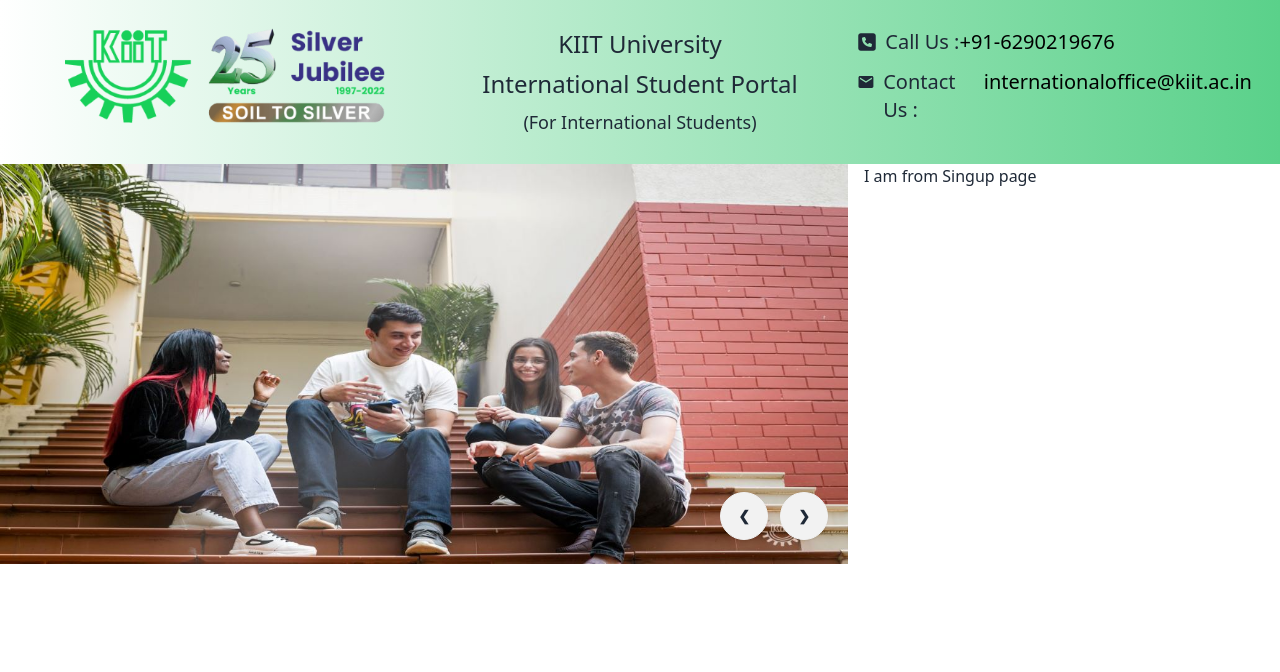
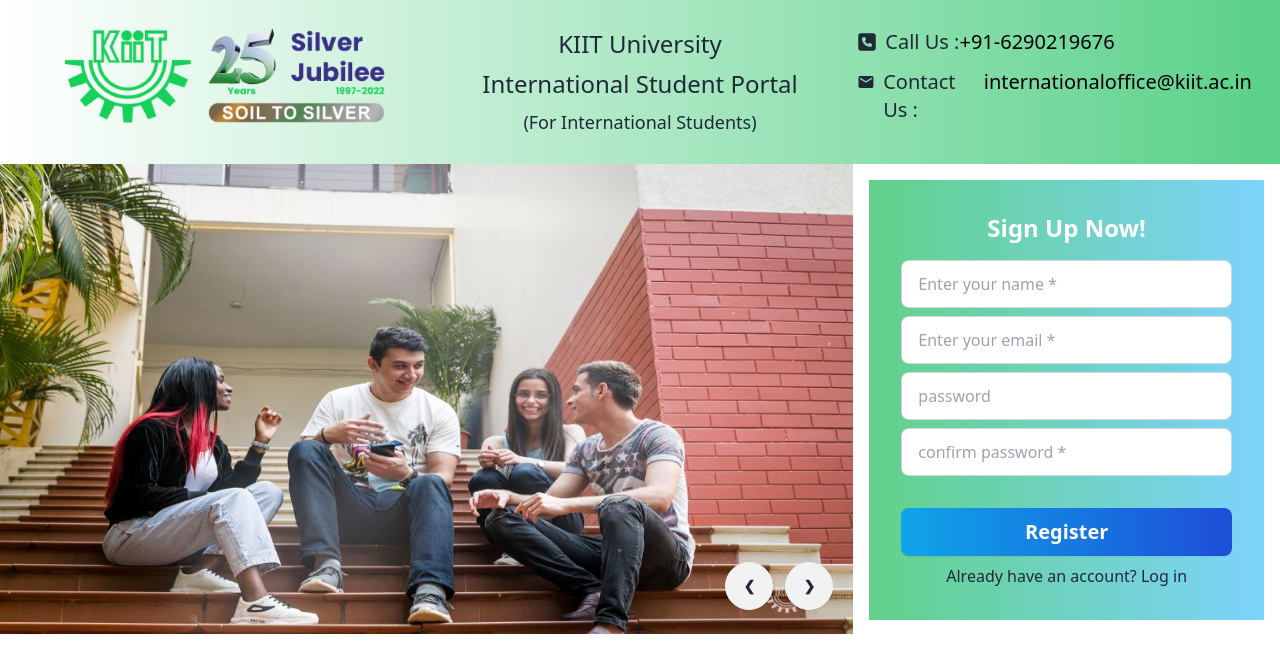
Before and after one commit to aminulrony2024/KIIT-INTERNATIONAL-STUDENT-PORTAL, a React (Vite) app: page /signup in a window 1280 px wide. Shown: the top 672 px of the page. Built offline with nearby package versions, Linux system fonts and the light colour scheme.

Commit message:
banner completed and sign up page designed

```diff
--- a/src/Layout/Main/Main.jsx
+++ b/src/Layout/Main/Main.jsx
@@ -6,7 +6,7 @@
     <div>
       <Header></Header>
       <div className="container mx-auto">
-        <div className="grid grid-cols-12 gap-4">
+        <div className="grid grid-cols-12">
           <div className="col-span-12 md:col-span-9 lg:col-span-8">
             <Banner></Banner>
           </div>
--- a/src/components/Banner/Banner.jsx
+++ b/src/components/Banner/Banner.jsx
@@ -4,7 +4,7 @@
 import img4 from "../../assets/images/image4.jpg";
 const Banner = () => {
     return (
-        <div className="carousel w-full h-[400px]">
+        <div className="carousel w-full h-[470px]">
       <div id="slide1" className="carousel-item relative w-full">
         <img src={img1} className="w-full" />
         <div className="absolute flex justify-end transform -translate-y-1/2 left-5 right-5 bottom-0">
--- a/src/components/SignUp/SignUp.jsx
+++ b/src/components/SignUp/SignUp.jsx
@@ -1,9 +1,49 @@
+import { Link } from "react-router-dom";
+
 const SignUp = () => {
-    return (
-        <div>
-            <h1 className="text-start">I am from Singup page</h1>
+  return (
+    <div className="bg-gradient-to-r from-[#62d189] to-sky-300 m-4">
+          <form className="card-body">
+            <h1 className="text-center text-2xl text font-bold text-white pb-2">Sign Up Now!</h1>
+            <div className="form-control">
+              <input
+                type="text"
+                placeholder="Enter your name *"
+                className="input input-bordered"
+                required
+              />
+            </div>
+            <div className="form-control">
+              <input
+                type="email"
+                placeholder="Enter your email *"
+                className="input input-bordered"
+                required
+              />
+            </div>
+            <div className="form-control">
+              <input
+                type="password"
+                placeholder="password"
+                className="input input-bordered"
+                required
+              />
+            </div>
+            <div className="form-control">
+              <input
+                type="password *"
+                placeholder="confirm password *"
+                className="input input-bordered"
+                required
+              />
+            </div>
+            <div className="form-control mt-6">
+              <button className="btn btn-primary bg-sky-500 bg-gradient-to-r from-sky-500 to-blue-700 border-none text-white text-xl">Register</button>
+            </div>
+            <p className="text-center">Already have an account? <Link to="/login">Log in</Link></p>
+          </form>
         </div>
-    );
+  );
 };
 
 export default SignUp;
```
